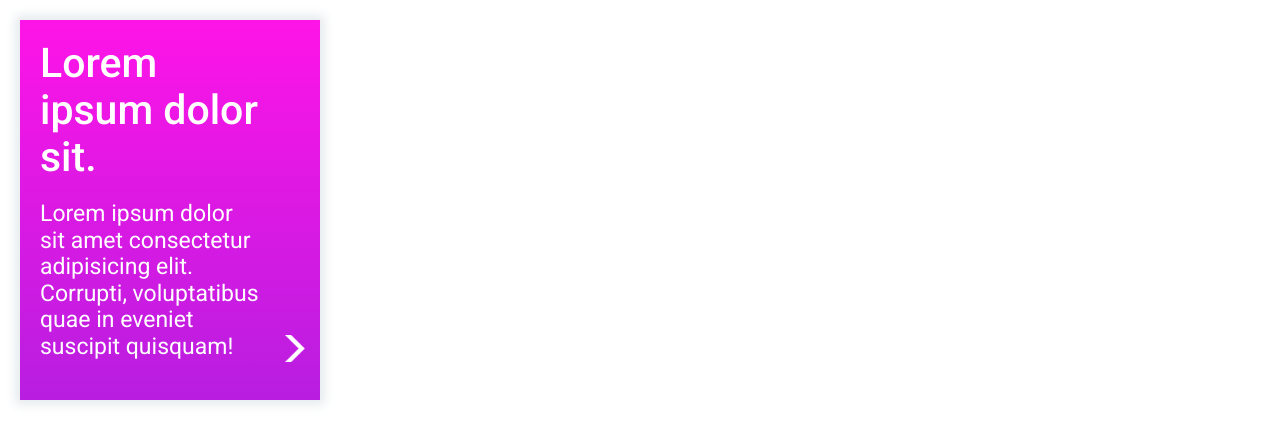
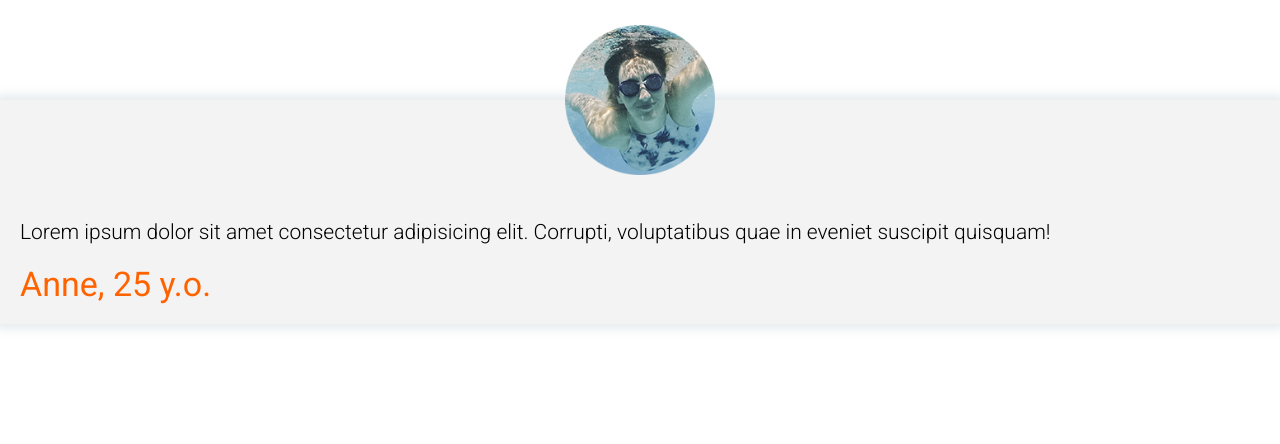
Before and after one commit to ramilzag/swimming, a plain HTML site: page index.html in a window 1280 px wide. Drawn offline with Linux system fonts and the light colour scheme.

Commit message:
Defined testimonial component

```diff
--- a/css/styles.css
+++ b/css/styles.css
@@ -21,7 +21,7 @@ html {
 /* Topography */
 body {
   font-family: "Roboto", Georgia, "Times New Roman", Times, serif;
-  font-size: 2.3rem;
+  font-size: 2.1rem;
   font-weight: 400;
 }
 
@@ -102,6 +102,12 @@ p {
   transition: all 0.5s;
 }
 
+.card:hover {
+  transform-origin: 50% 70%;
+  transform: perspective(100px) rotateX(1deg);
+  box-shadow: 7px 7px 10px #666;
+}
+
 .card--purple-to-blue {
   background: var(--color-purple-to-blue);
   color: #fff;
@@ -122,12 +128,6 @@ p {
   color: #fff;
 }
 
-.card:hover {
-  transform-origin: 50% 70%;
-  transform: perspective(100px) rotateX(1deg);
-  box-shadow: 7px 7px 10px #666;
-}
-
 .card:hover .card__arrow {
   right: 3%;
 }
@@ -143,3 +143,49 @@ p {
   right: 5%;
   transition: right 0.5s;
 }
+
+/* Testimonial card */
+
+.testimonial {
+  display: flex;
+  flex-direction: column;
+  justify-content: center;
+  background: #f3f3f3;
+  padding: 12rem 2rem 2rem;
+}
+
+.testimonial__avatar {
+  position: absolute;
+  left: calc(50% - 7.5rem);
+  top: -7.5rem;
+  width: 15rem;
+}
+
+.testimonial__description {
+  font-weight: 300;
+}
+
+.testimonial__author {
+  font-size: 3.4rem;
+  color: #ff6300;
+  margin-bottom: 0;
+}
+
+@media screen and (max-width: 500px) {
+  .testimonial {
+    padding: 7rem 2rem 1rem;
+  }
+
+  .testimonial__description {
+    font-size: 1.8rem;
+  }
+
+  .testimonial__avatar {
+    width: 12rem;
+    left: calc(50% - 6rem);
+  }
+
+  .testimonial__author {
+    font-size: 3rem;
+  }
+}
--- a/index.html
+++ b/index.html
@@ -14,18 +14,15 @@
     <title>Document</title>
   </head>
   <body>
-    <div
-      class="card card--pink-to-darkPink"
-      style="width: 300px; height: 380px; margin: 2rem"
-    >
-      <h2>Lorem ipsum dolor sit.</h2>
-      <p class="card__description">
+    <div class="card testimonial" style="margin: 10rem 0">
+      <p class="testimonial__description">
         Lorem ipsum dolor sit amet consectetur adipisicing elit. Corrupti,
         voluptatibus quae in eveniet suscipit quisquam!
       </p>
+      <p class="testimonial__author">Anne, 25 y.o.</p>
       <img
-        class="card__arrow"
-        src="./images/Arrow.png"
+        class="testimonial__avatar"
+        src="./images/avatar1.png"
         alt="arrow point to right"
       />
     </div>
```
Also changed, not shown: components/testimonial.html (added, +12 -0 lines), images/avatar1.png (added).
